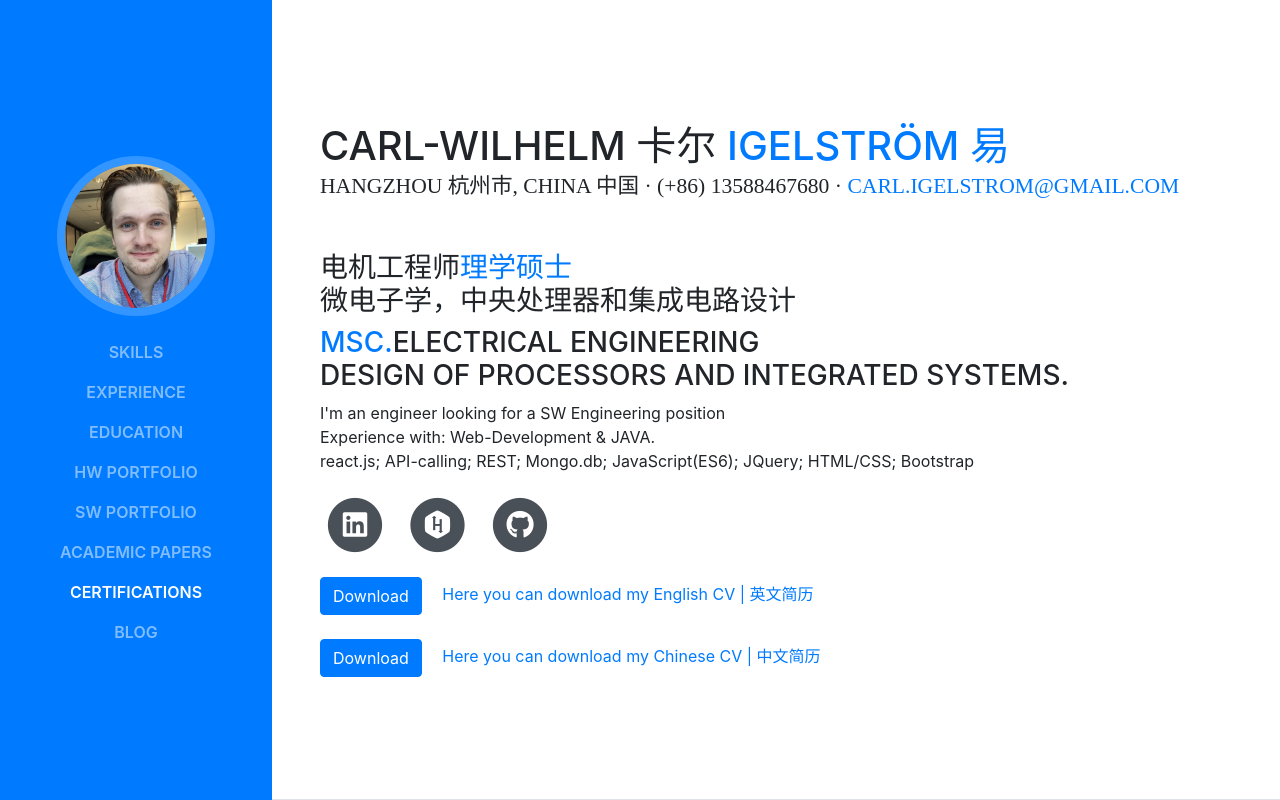
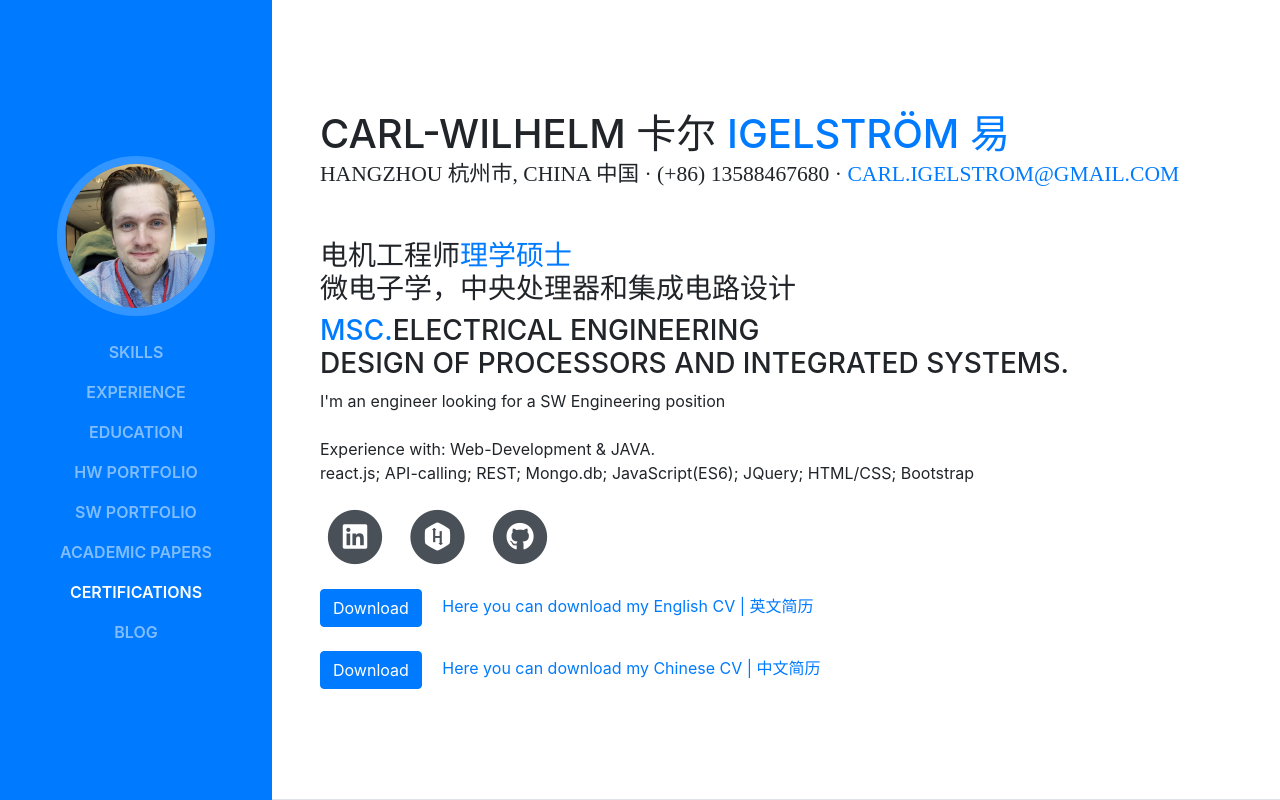
Before and after one commit to ugglr/carlw.se, a website with bundled scripts: page index.html in a window 1280 px wide. Shown: the top 800 px of the page. Built offline with nearby package versions, Linux system fonts and the light colour scheme; a web font is replaced by a local one.

Commit message:
fixed a layout issue

```diff
--- a/index.html
+++ b/index.html
@@ -91,7 +91,7 @@
           <h3><span class="text-primary">MSc.</span>Electrical Engineering
             <br>Design of Processors and Integrated Systems.</h3>
 
-            I'm an engineer looking for a SW Engineering position<br>
+            I'm an engineer looking for a SW Engineering position<br><br>
             Experience with: Web-Development & JAVA.<br>
             react.js; API-calling; REST; Mongo.db; JavaScript(ES6); JQuery; HTML/CSS; Bootstrap
 
```
